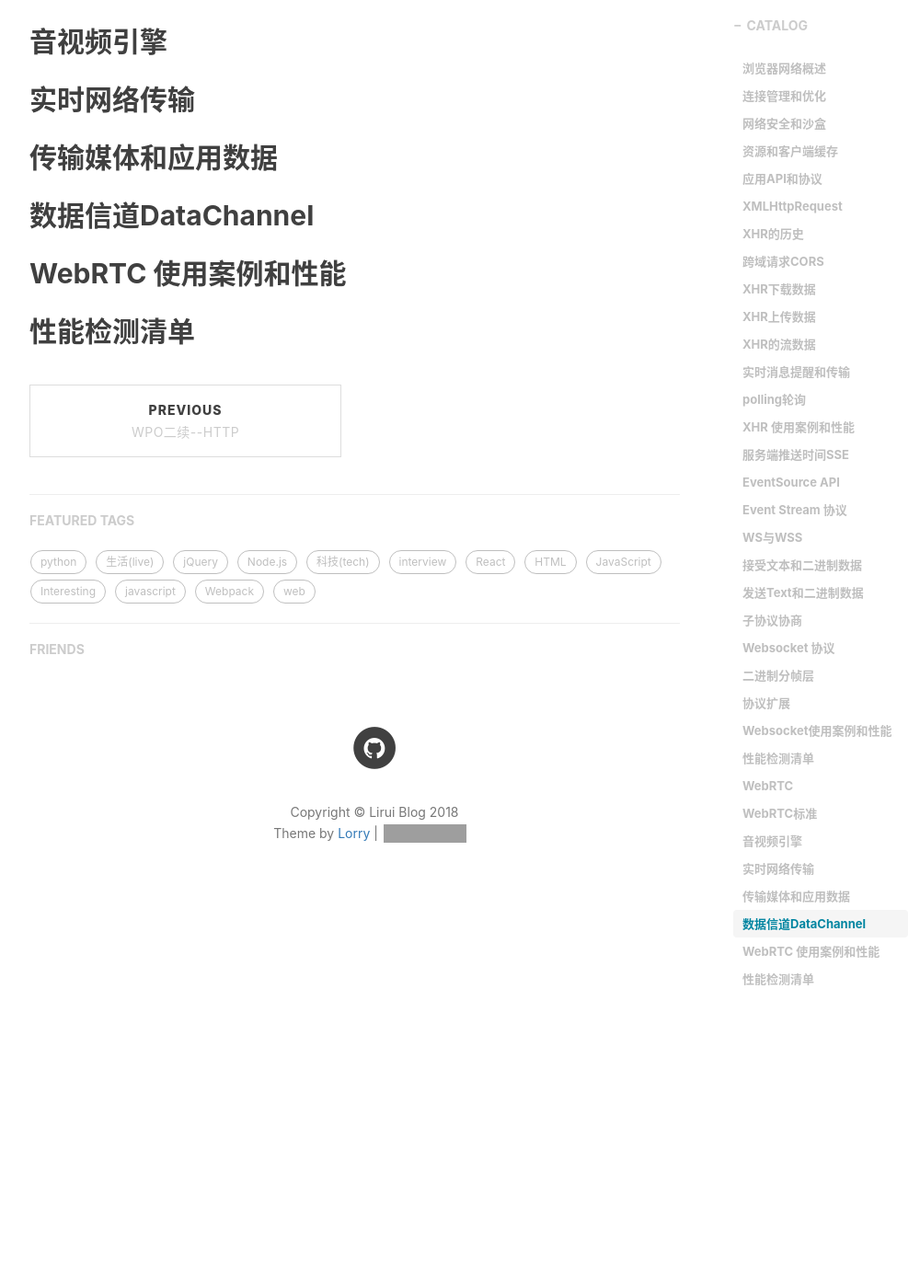
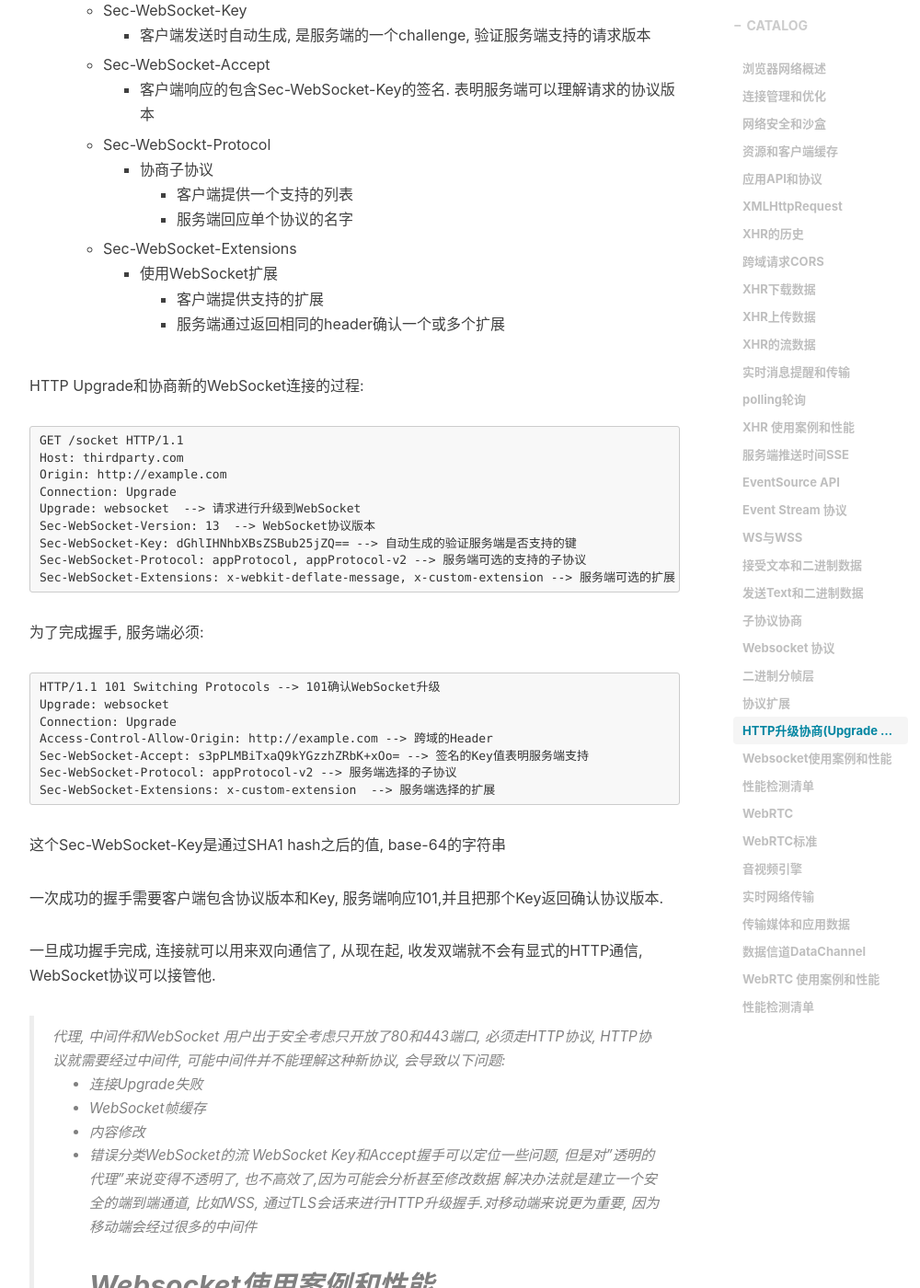
Before and after one commit to JiangLiruii/jiangliruii.github.io, a Jekyll site: the page built from _posts/2018-12-30-Optimize4.md, in a window 1280 px wide and 1400 px high, scrolled down 22063 px. Shown: the whole window at 92% size, without its empty margins (233-1233 px from the left). Built offline with Jekyll 4.4.1, drawn with Linux system fonts in a browser that asks for light colours; comment, search, counter and statistics services are not loaded; some of the changed text lies outside the part shown; grey boxes are pictures that could not be loaded.

Commit message:
update WebSocket handshake by HTTP

````diff
--- a/_posts/2018-12-30-Optimize4.md
+++ b/_posts/2018-12-30-Optimize4.md
@@ -747,10 +747,63 @@ WebSocket使用了自定义的二进制分帧格式, 可以将应用消息分成
 > 截至2013年, 浏览器还没有支持WebSocket的多路复用, 对压缩扩展的支持也很有限, Chrome和WebKit会发送"x-webkit-deflare-frame"扩展, 但是这是过时的会被启用的字段
 > 应用需要密切关注传输的数据类型采用不同的压缩方案.
 
+### HTTP升级协商(Upgrade Negotiation)
 
+升级协商时通过HTTP进行的:
+- WebSocket可以运行在80或443端口, 这通常是客户端唯一打开的端口
+- 允许使用自定义的WebSocket头字段来协商进行重用和扩展HTTP Upgrade流:
+  - Sec-WebSocket-Version
+    - 客户端发送预期的版本. 如果服务端不支持客户端版本, 服务端返回支持的版本列表
+  - Sec-WebSocket-Key
+    - 客户端发送时自动生成, 是服务端的一个challenge, 验证服务端支持的请求版本
+  - Sec-WebSocket-Accept
+    - 客户端响应的包含Sec-WebSocket-Key的签名. 表明服务端可以理解请求的协议版本
+  - Sec-WebSockt-Protocol
+    - 协商子协议
+      - 客户端提供一个支持的列表
+      - 服务端回应单个协议的名字
+  - Sec-WebSocket-Extensions
+    - 使用WebSocket扩展
+      - 客户端提供支持的扩展
+      - 服务端通过返回相同的header确认一个或多个扩展
 
+HTTP Upgrade和协商新的WebSocket连接的过程:
+```HTML
+GET /socket HTTP/1.1
+Host: thirdparty.com
+Origin: http://example.com
+Connection: Upgrade
+Upgrade: websocket  --> 请求进行升级到WebSocket
+Sec-WebSocket-Version: 13  --> WebSocket协议版本
+Sec-WebSocket-Key: dGhlIHNhbXBsZSBub25jZQ== --> 自动生成的验证服务端是否支持的键
+Sec-WebSocket-Protocol: appProtocol, appProtocol-v2 --> 服务端可选的支持的子协议
+Sec-WebSocket-Extensions: x-webkit-deflate-message, x-custom-extension --> 服务端可选的扩展
+```
+为了完成握手, 服务端必须:
+```HTML
+HTTP/1.1 101 Switching Protocols --> 101确认WebSocket升级
+Upgrade: websocket
+Connection: Upgrade
+Access-Control-Allow-Origin: http://example.com --> 跨域的Header
+Sec-WebSocket-Accept: s3pPLMBiTxaQ9kYGzzhZRbK+xOo= --> 签名的Key值表明服务端支持
+Sec-WebSocket-Protocol: appProtocol-v2 --> 服务端选择的子协议
+Sec-WebSocket-Extensions: x-custom-extension  --> 服务端选择的扩展
+```
 
+ 这个Sec-WebSocket-Key是通过SHA1 hash之后的值, base-64的字符串
 
+ 一次成功的握手需要客户端包含协议版本和Key, 服务端响应101,并且把那个Key返回确认协议版本.
+
+ 一旦成功握手完成, 连接就可以用来双向通信了, 从现在起, 收发双端就不会有显式的HTTP通信, WebSocket协议可以接管他.
+
+ > 代理, 中间件和WebSocket
+ > 用户出于安全考虑只开放了80和443端口, 必须走HTTP协议, HTTP协议就需要经过中间件, 可能中间件并不能理解这种新协议, 会导致以下问题:
+ > - 连接Upgrade失败
+ > - WebSocket帧缓存
+ > - 内容修改
+ > - 错误分类WebSocket的流
+ > WebSocket Key和Accept握手可以定位一些问题, 但是对"透明的代理"来说变得不透明了, 也不高效了,因为可能会分析甚至修改数据
+ > 解决办法就是建立一个安全的端到端通道, 比如WSS, 通过TLS会话来进行HTTP升级握手.对移动端来说更为重要, 因为移动端会经过很多的中间件
 ## Websocket使用案例和性能
 ## 性能检测清单
 
````
